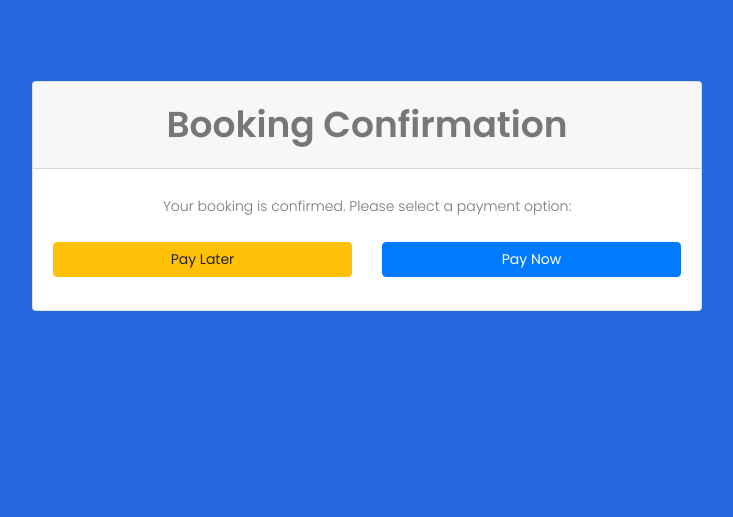
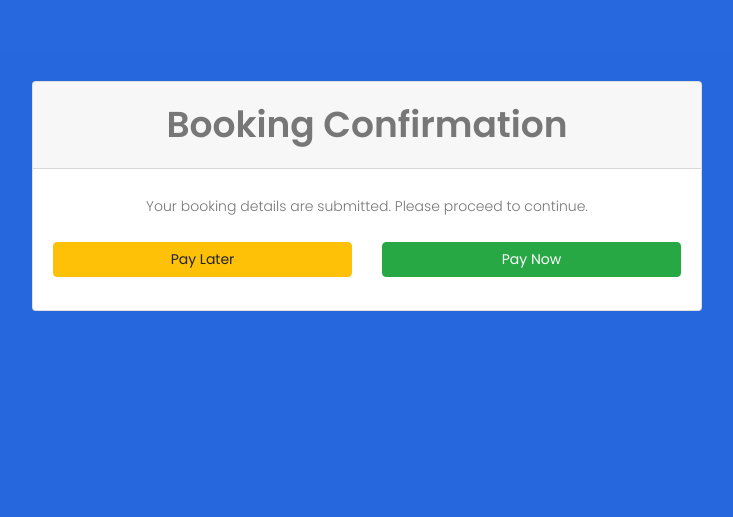
Before and after one commit to supuncharuk/hotel-reserve, a PHP site: page /booking-confirmation.php in a window 1280 px wide. Shown: the part 204-721 px from the top of the page, without its empty margins (273-1006 px from the left). Run offline with PHP 8.4, Linux system fonts and the light colour scheme; data that the repository does not hold is empty.

Commit message:
Few changes

```diff
--- a/admin/includes/sidebar.php
+++ b/admin/includes/sidebar.php
@@ -356,7 +356,7 @@
                                 </li>
 
                                 <li class="nav-item">
-                                    <a class="nav-link" href="users.php">Manage Users</a>
+                                    <a class="nav-link" href="manage-users.php">Manage Users</a>
                                 </li>
 
                             </ul>
--- a/booking-confirmation.php
+++ b/booking-confirmation.php
@@ -61,7 +61,7 @@
                         <h1 class="card-header text-center fs-4 pt-3 pb-3">Booking Confirmation</h1>
 
                         <div class="card-body text-center" style="padding:25px 20px;">
-                            <p class="mb-0">Your booking is confirmed. Please select a payment option:</p>
+                            <p class="mb-0">Your booking details are submitted. Please proceed to continue.</p>
 
                             <div class="row mt-4">
                                 <div class="col-sm-6 mb-2">
@@ -74,9 +74,10 @@
                                 <div class="col-sm-6">
                                     <form action="payment.php" method="POST">
                                         <input type="hidden" name="booking_id" value="<?php echo $booking_id; ?>">
-                                        <input type="submit" class="btn btn-primary w-100" value="Pay Now"></button>
+                                        <input type="submit" class="btn btn-success w-100" value="Pay Now"></button>
                                     </form>
                                 </div>
+
                             </div>
 
                         </div>
--- a/payment.php
+++ b/payment.php
@@ -101,7 +101,7 @@
             <main>
 
                 <div class="text-center pb-4">
-                    <img class="d-block mx-auto mb-4" src="../assets/brand/bootstrap-logo.svg" alt="" width="72" height="57">
+                    <img class="d-block mx-auto mb-5" src="assets/image/Logo.png" alt="">
                     <h2>Booking Payment</h2>
                 </div>
 
```
